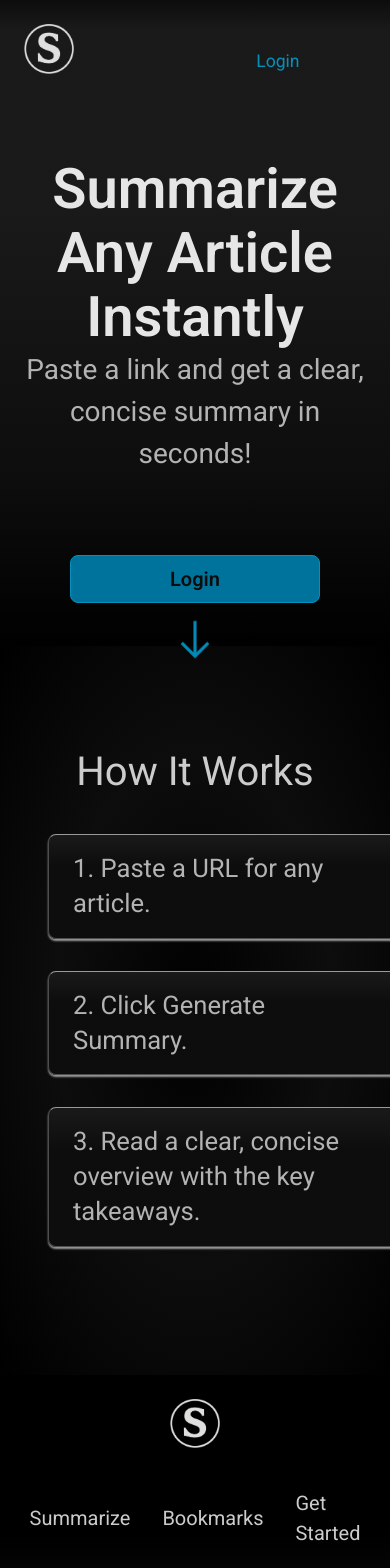
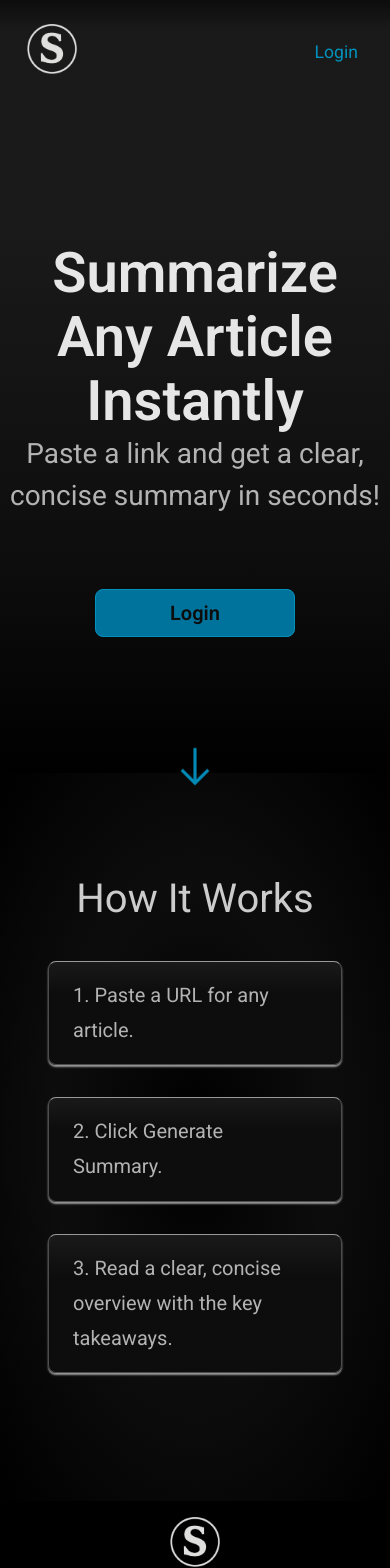
Before and after one commit to kolby-k/summarizer-next-app, a Next.js app: page / in a window 390 px wide. Shown: the top 1568 px of the page. Built offline with nearby package versions, Linux system fonts and the light colour scheme; no server answers.

Commit message:
style: adjust layout and sizing for responsiveness in home module for mobile

```diff
--- a/app/(home)/home.module.css
+++ b/app/(home)/home.module.css
@@ -41,7 +41,7 @@
 .loginRedirect {
   font-size: 1.1rem;
   width: 200px;
-  height: 50%;
+  height: 80%;
   cursor: pointer;
   color: var(--primary-light);
   padding: 1rem;
@@ -55,7 +55,7 @@
 
 .hero {
   display: flex;
-  height: 65dvh;
+  min-height: 65dvh;
   flex-direction: column;
   justify-content: center;
   align-items: center;
@@ -68,6 +68,7 @@
     var(--bg-dark)
   );
   border-radius: 0px;
+
   /* border: 2px solid green; */
 }
 
@@ -80,7 +81,7 @@
 .heroAction {
   display: flex;
   justify-content: center;
-  width: 500px;
+  max-width: 500px;
 
   /* border: 1px solid lightgreen; */
 }
@@ -153,6 +154,7 @@
   justify-content: space-between;
   align-items: center;
   min-height: 100px;
+  width: 100%;
   padding: 1rem 4rem;
   gap: 2rem;
   background: linear-gradient(var(--bg-dark) 60%, var(--bg));
@@ -162,11 +164,10 @@
 
 .footerMenu {
   display: flex;
+  flex: 1;
   gap: 2rem;
-  flex: 1;
   align-items: center;
   justify-content: center;
-  padding: 0 2rem;
   font-size: 1.25rem;
   font-weight: 400;
   color: var(--text-secondary);
@@ -217,6 +218,10 @@
 }
 
 @media only screen and (max-width: 790px) {
+  .header {
+    grid-template-columns: 1fr 4fr;
+  }
+
   .navMenu {
     display: none;
   }
@@ -234,6 +239,27 @@
 
   .footer {
     flex-direction: column;
-    align-items: center;
+    flex: 1;
+    padding: 0.5rem 1rem;
   }
 }
+
+@media only screen and (max-width: 450px) {
+  .hero {
+    min-height: 80vh;
+  }
+
+  .heroText {
+    padding: 0.5rem;
+  }
+
+  .howItWorks li {
+    min-width: 200px;
+    font-size: 1.25rem;
+  }
+
+  .footerMenu {
+    font-size: 1rem;
+    width: 100%;
+  }
+}
--- a/app/summarize/page.tsx
+++ b/app/summarize/page.tsx
@@ -1,7 +1,7 @@
 import NewSummaryForm from "app/summarize/ui/NewSummaryForm";
 import SessionInfo from "@/components/SessionInfo";
 import TitleSection from "@/components/TitleSection";
-import CurrentSummary from "@/components/CurrentSummary";
+import CurrentSummary from "./ui/CurrentSummary";
 
 export default function Summarize() {
   return (
--- a/app/summarize/ui/CurrentSummary.tsx
+++ b/app/summarize/ui/CurrentSummary.tsx
@@ -1,6 +1,6 @@
 "use client";
 import { useSummaries } from "@/context/SummarizeContext";
-import SummaryCard from "./SummaryCard";
+import SummaryCard from "@/components/SummaryCard";
 
 function CurrentSummary() {
   const { currentSummary } = useSummaries();
```
